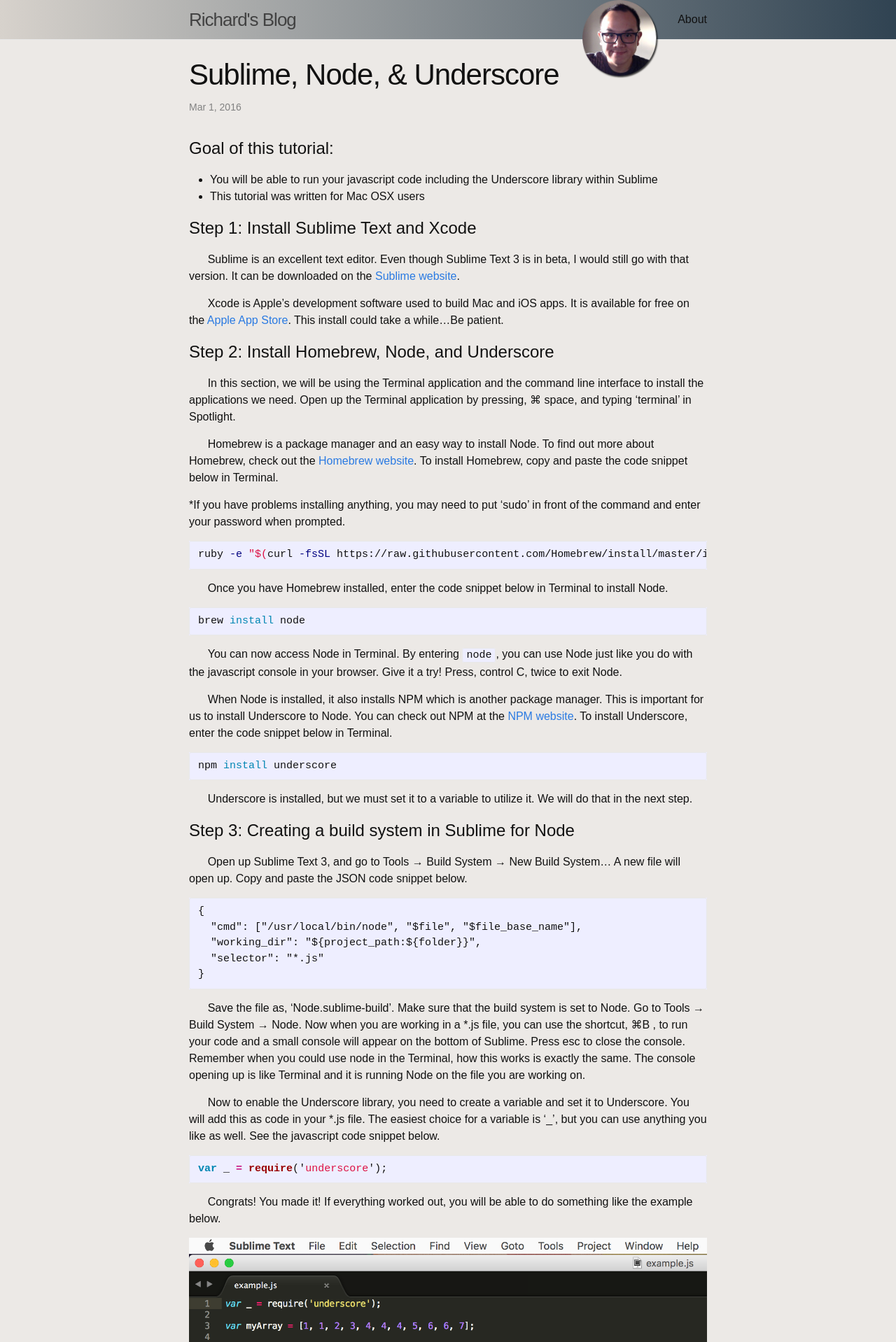
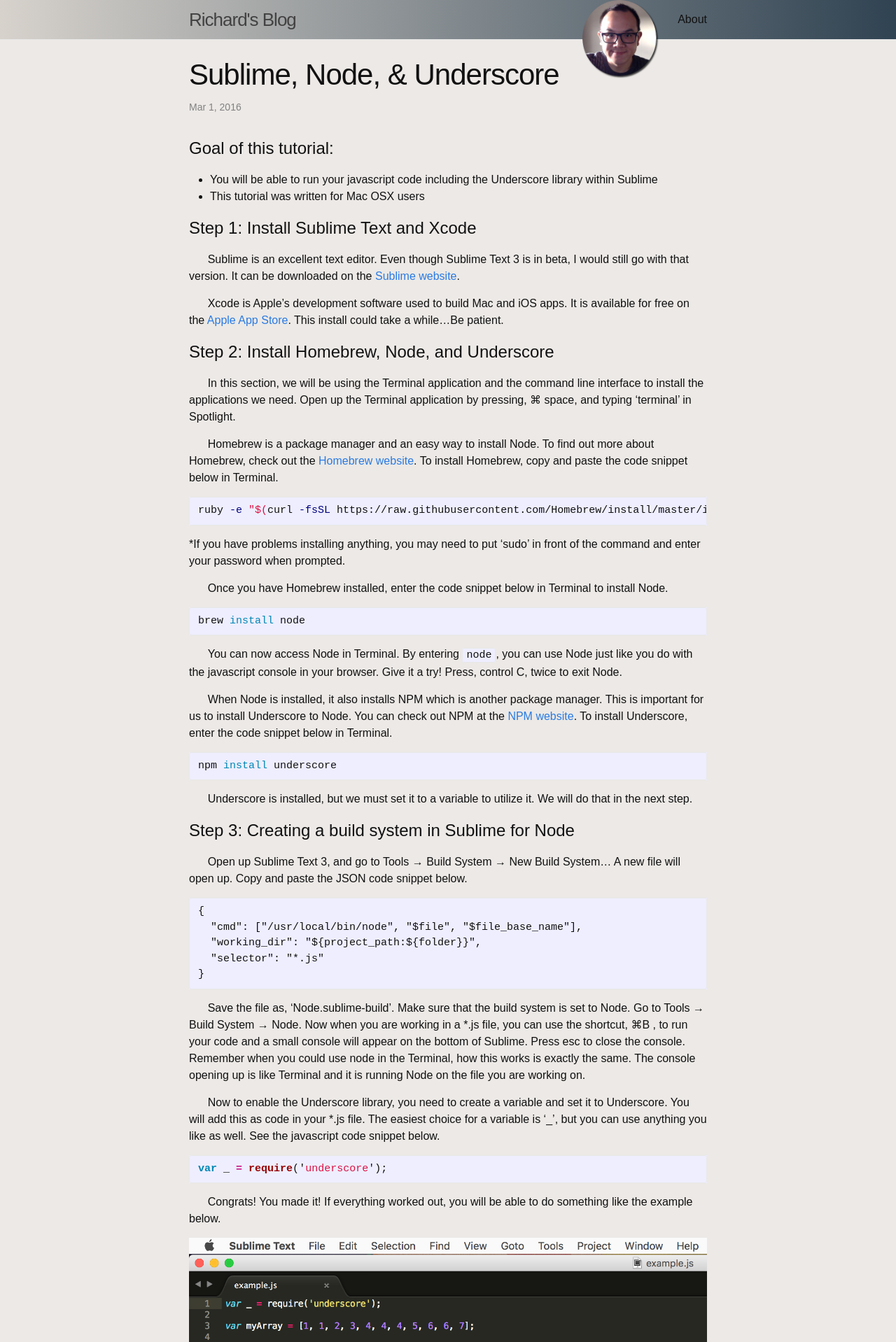
Before and after one commit to richHong/richHong.github.io, a Jekyll site: the page built from _posts/2016-03-01-sublime.md, in a window 1280 px wide. Shown: the top 1918 px of the page at 70% size. Built offline with Jekyll 4.4.1, drawn with Linux system fonts in a browser that asks for light colours; comment, search, counter and statistics services are not loaded.

````diff
--- a/_posts/2016-03-01-sublime.md
+++ b/_posts/2016-03-01-sublime.md
@@ -20,11 +20,12 @@ categories: sublime
 
 &nbsp;&nbsp;&nbsp;&nbsp;&nbsp;&nbsp;Homebrew is a package manager and an easy way to install Node. To find out more about Homebrew, check out the [Homebrew website](http://brew.sh/). To install Homebrew, copy and paste the code snippet below in Terminal.
 
-*If you have problems installing anything, you may need to put 'sudo' in front of the command and enter your password when prompted.
-
 ```bash
 ruby -e "$(curl -fsSL https://raw.githubusercontent.com/Homebrew/install/master/install)"
 ```
+
+*If you have problems installing anything, you may need to put 'sudo' in front of the command and enter your password when prompted.
+
 &nbsp;&nbsp;&nbsp;&nbsp;&nbsp;&nbsp;Once you have Homebrew installed, enter the code snippet below in Terminal to install Node.
 
 ```bash
````
